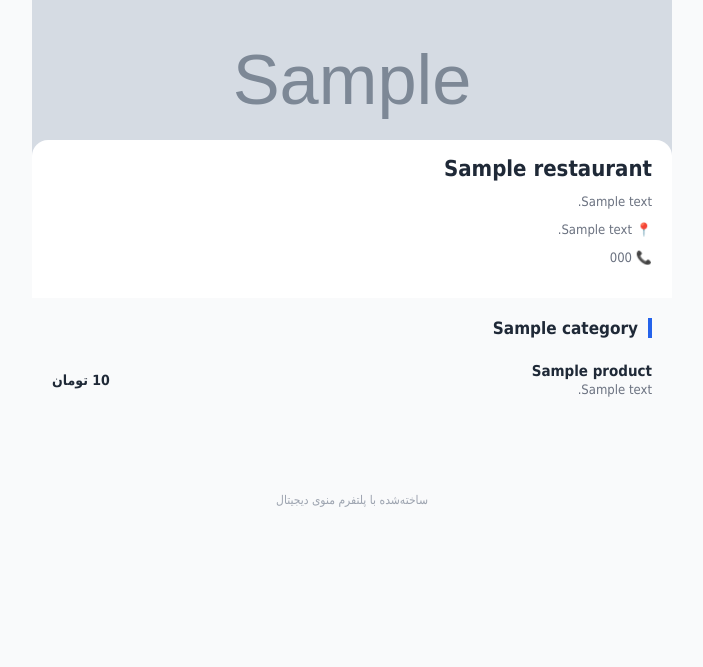
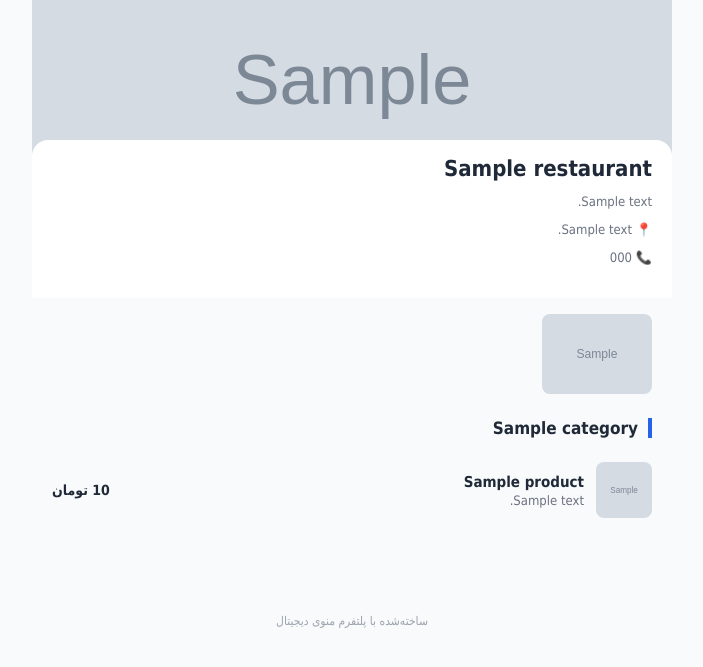
Before and after one commit to Arian-Azar/SaaS-Restaurant-Menu, a Django app: a page that uses templates/restaurants/public_menu.html in a window 1280 px wide. Shown: the top 667 px of the page, without its empty margins (288-991 px from the left). Run offline with Django 5.2, Linux system fonts and the light colour scheme; tables that the repository leaves empty hold one stand-in row (values such as "Sample post"); grey boxes marked "Sample" are stand-in pictures.

Commit message:
Update public menu template

```diff
--- a/templates/restaurants/public_menu.html
+++ b/templates/restaurants/public_menu.html
@@ -22,17 +22,28 @@
         {% if restaurant.phone %}<p class="meta">📞 {{ restaurant.phone }}</p>{% endif %}
     </div>
 
+    {% if gallery_images %}
+    <div class="gallery-strip">
+        {% for img in gallery_images %}
+            <img src="{{ img.image.url }}" alt="{{ img.caption|default:restaurant.name }}">
+        {% endfor %}
+    </div>
+    {% endif %}
+
     {% if categories %}
         {% for category in categories %}
             {% if category.products.all %}
             <div class="category-block">
                 <div class="category-title">{{ category.name }}</div>
                 {% for product in category.products.all %}
-                <div class="product-card">
-                    <div>
+                <a href="{% url 'product_detail' restaurant.slug product.pk %}" class="product-card" style="text-decoration:none;color:inherit;">
+                    {% if product.image %}
+                        <img src="{{ product.image.url }}" alt="{{ product.name }}" class="product-thumb">
+                    {% endif %}
+                    <div style="flex:1;">
                         <div class="product-name">{{ product.name }}</div>
                         {% if product.description %}
-                            <div class="product-desc">{{ product.description }}</div>
+                            <div class="product-desc">{{ product.description|truncatewords:12 }}</div>
                         {% endif %}
                     </div>
                     <div class="product-price">
@@ -42,7 +53,7 @@
                             {{ product.price }} تومان
                         {% endif %}
                     </div>
-                </div>
+                </a>
                 {% endfor %}
             </div>
             {% endif %}
```
